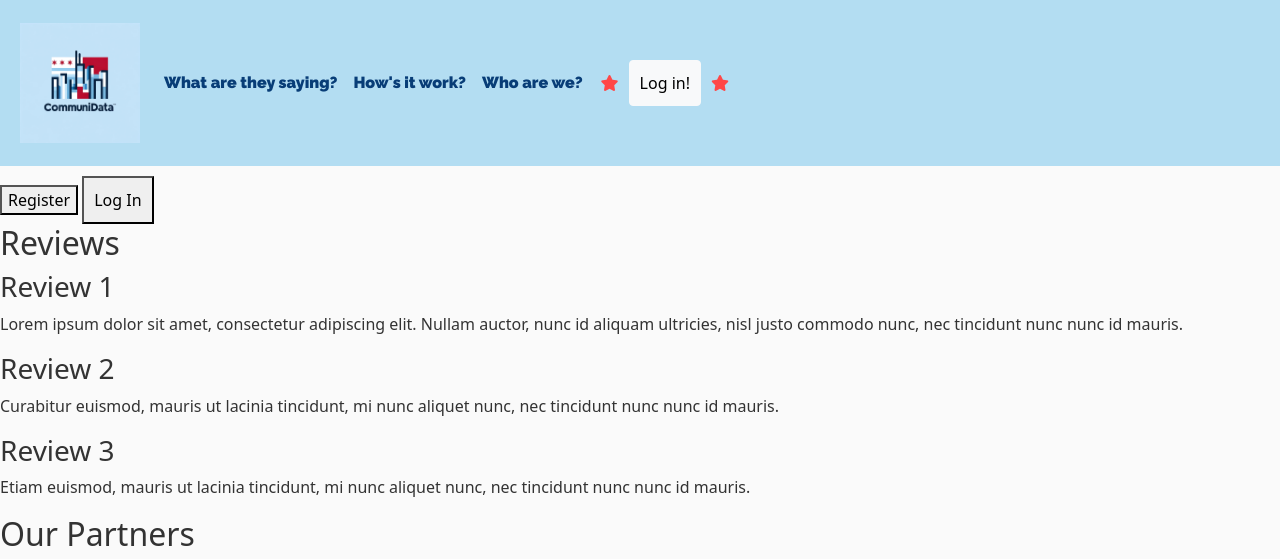
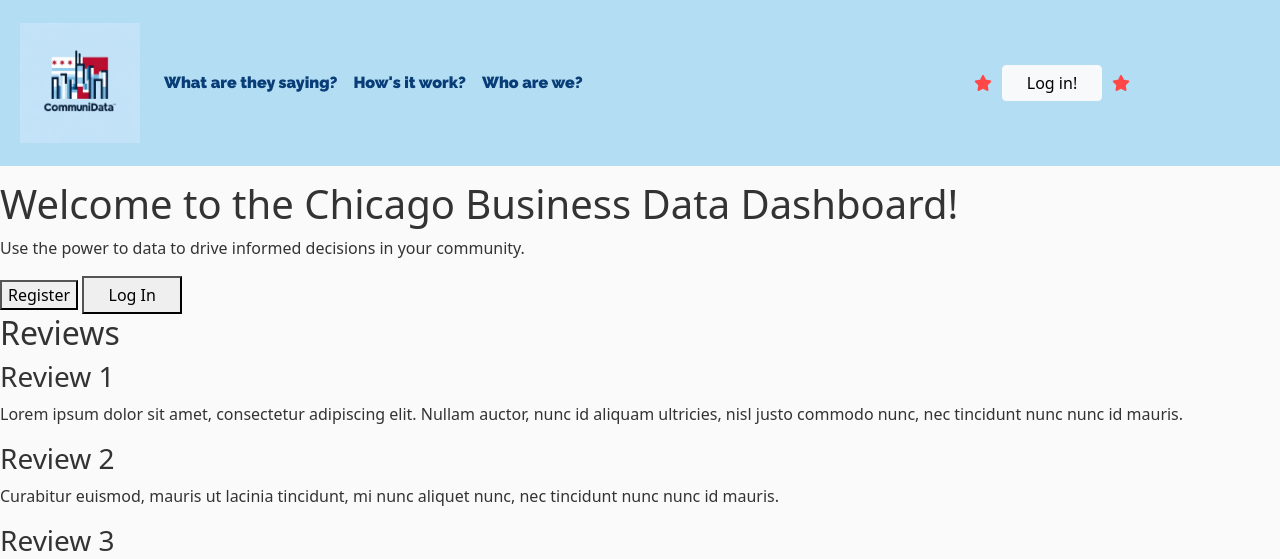
Before and after one commit to wesordonez/CommuniData, a Django app: page / in a window 1280 px wide. Shown: the top 559 px of the page. Run offline with Django 4.2, Linux system fonts and the light colour scheme; some libraries are stand-ins or nearby versions.

Commit message:
improved visibility and moved log in button to right corner

```diff
--- a/data_visualizer/home/static/home/main.css
+++ b/data_visualizer/home/static/home/main.css
@@ -9,7 +9,7 @@
 body {
     background: #fafafa;
     color: #333333;
-    margin-top: 5rem;
+    padding-top: 180px;
   }
 
   ul {
@@ -111,5 +111,6 @@ img {
 }
 
 .login-button {
-  padding: 10px;
+  width: 100px;
+  padding: 5px;
 }
--- a/data_visualizer/home/templates/home/home.html
+++ b/data_visualizer/home/templates/home/home.html
@@ -30,6 +30,8 @@
                     <span class="navbar-toggler-icon"></span>
                 </button>
                 <div class="collapse navbar-collapse" id="navbarToggle">
+                    <div class="d-flex w-100">
+                    <!-- Navbar Left Side -->
                         <div class="navbar-nav mr-auto align-items-center">
                             <a class="nav-item nav-link header-link" href="{% url 'home' %}#section1">
                                 <i class="fa-solid fa-star star-indicator"></i>
@@ -47,8 +49,9 @@
                                 <i class="fa-solid fa-star star-indicator"></i>
                             </a>
                         </div>
+                    </div>
                     <!-- Navbar Right Side -->
-                    <div class="navbar-nav mr-10 align-items-center">
+                    <div class="navbar-nav ml-auto align-items-center">
                         <i class="fa-solid fa-star login-star-indicator"></i>
                         <button type="button" class="btn btn-light login-button">Log in!</button>
                         <i class="fa-solid fa-star login-star-indicator"></i>
```
Lines whose indentation alone changed are shown as unchanged.
